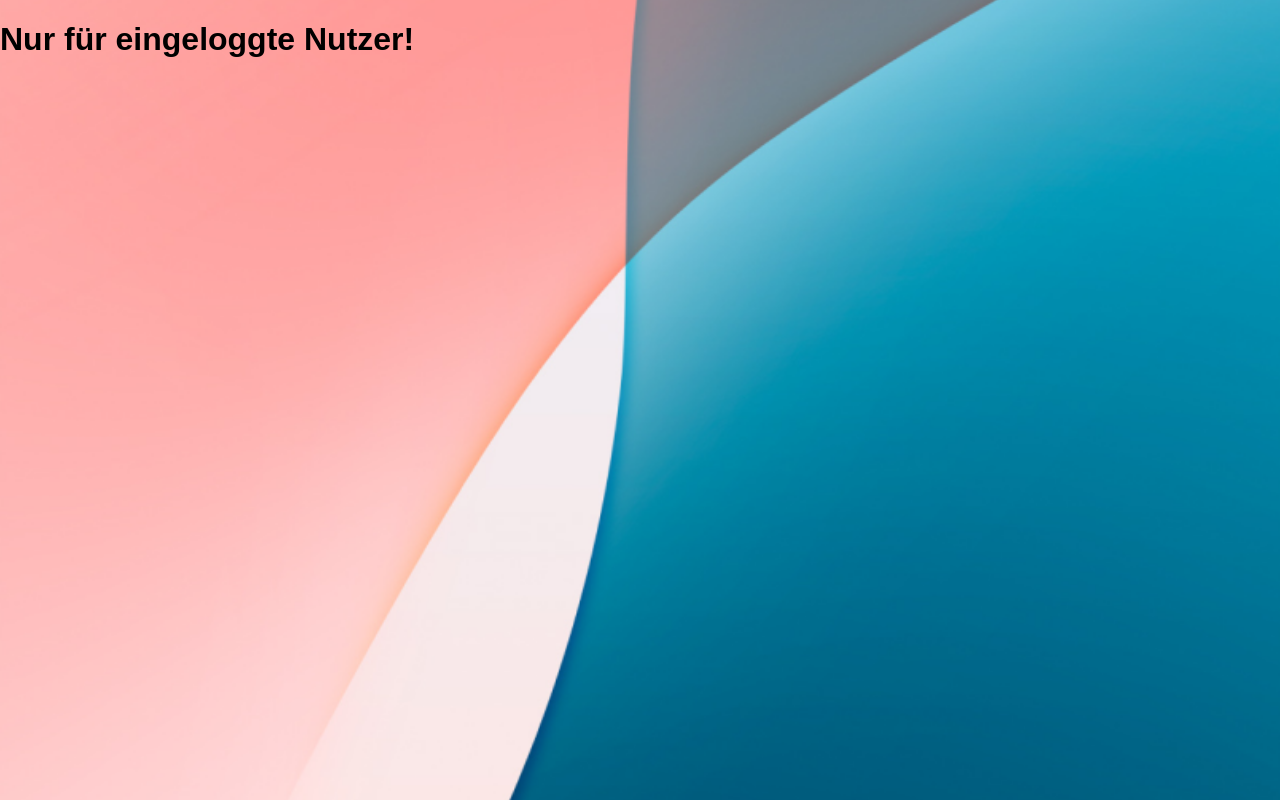
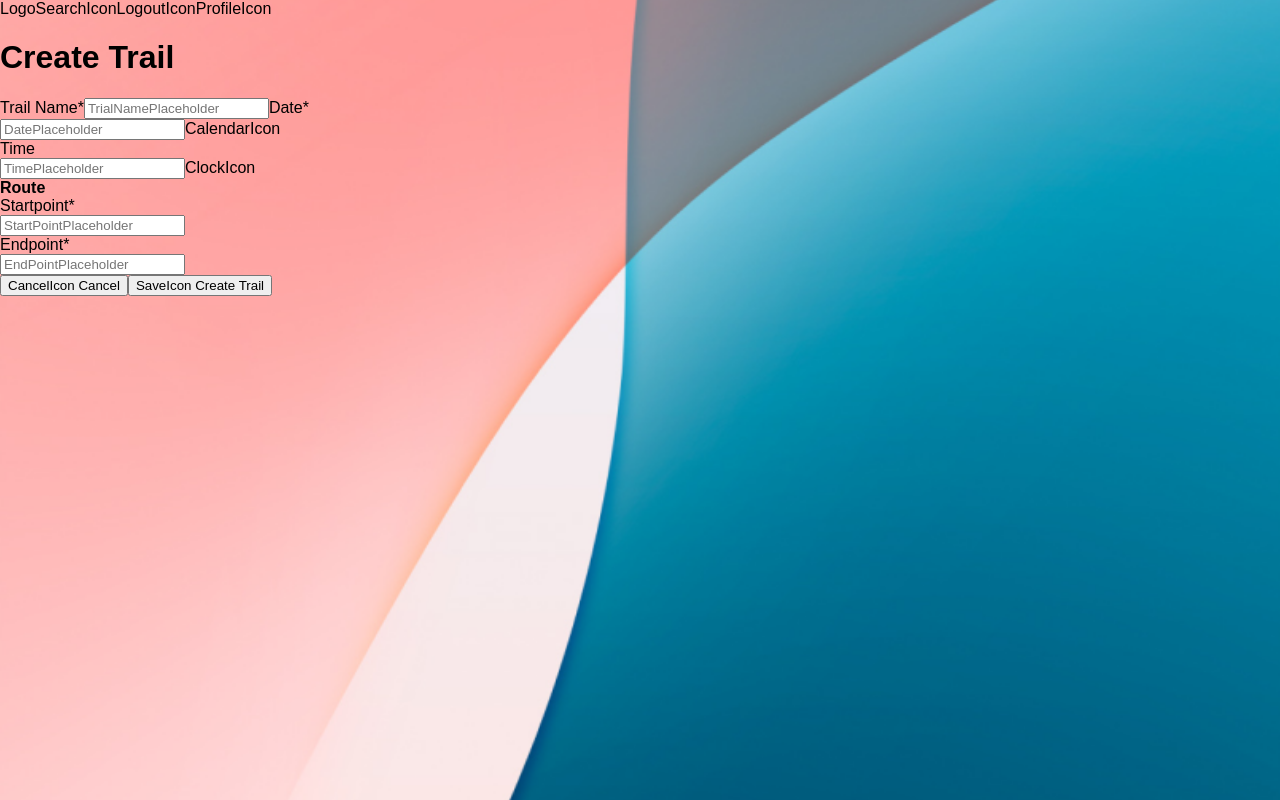
Before and after one commit to bwz-imst23a/Project-M248-KZ-LM, a Next.js app in the folder trails-app/: page /trails/create in a window 1280 px wide. Built offline with nearby package versions, Linux system fonts and the light colour scheme; sample sign-in values are in the browser's storage.

Commit message:
Add elements and create, edit css files

```diff
--- a/trails-app/app/imprint/imprint.css
+++ b/trails-app/app/imprint/imprint.css
@@ -1 +1,4 @@
-/*Nothing here yet*/
+.imprintcontent {
+    max-width: 500px;
+    row-gap: 0rem;
+}
--- a/trails-app/app/trails/create/page.tsx
+++ b/trails-app/app/trails/create/page.tsx
@@ -1,9 +1,81 @@
+"use client";
 import AuthGuard from '../../components/AuthGuard';
+import { useRouter } from 'next/navigation';
 
-export default function ProtectedPage() {
+export default function CreateTrailPage() {
+  const { push, back } = useRouter();
   return (
     <AuthGuard>
-      <h1>Nur für eingeloggte Nutzer!</h1>
+    <div>
+      <header>
+        <span>Logo</span>
+        <span>SearchIcon</span>
+        <span>LogoutIcon</span>
+        <span>ProfileIcon</span>
+      </header>
+
+
+      <h1>Create Trail</h1>
+
+
+        <label>
+          Trail Name*
+          <input type="text" placeholder="TrialNamePlaceholder" />
+        </label>
+
+        <label>
+          Date*
+          <div>
+            <input type="text" placeholder="DatePlaceholder" />
+            <span>CalendarIcon</span>
+          </div>
+        </label>
+
+        <label>
+          Time
+          <div>
+            <input type="text" placeholder="TimePlaceholder" />
+            <span>ClockIcon</span>
+          </div>
+        </label>
+
+        <div>
+          <strong>Route</strong>
+        </div>
+
+        <label>
+          Startpoint*
+          <div>
+            <input type="text" placeholder="StartPointPlaceholder" />
+          </div>
+        </label>
+
+        <label>
+          Endpoint*
+          <div>
+            <input type="text" placeholder="EndPointPlaceholder" />
+          </div>
+        </label>
+
+      <form onSubmit={e => e.preventDefault()}>
+        <div>
+          <button
+            type="button"
+            onClick={(e) => {
+              e.preventDefault();
+              back();
+            }}
+          >
+            <span>CancelIcon</span> Cancel
+          </button>
+          <button
+            type="submit"
+            onClick={(e) => {push("../");}}>
+            <span>SaveIcon</span> Create Trail
+          </button>
+        </div>
+        </form>
+    </div>
     </AuthGuard>
   );
 }
```
Also changed, not shown: trails-app/app/imprint/page.tsx (+15 -8 lines), trails-app/app/trails/edit/page.tsx (+73 -2 lines), trails-app/app/trails/create/create.css (added), trails-app/app/trails/edit/edit.css (added).
